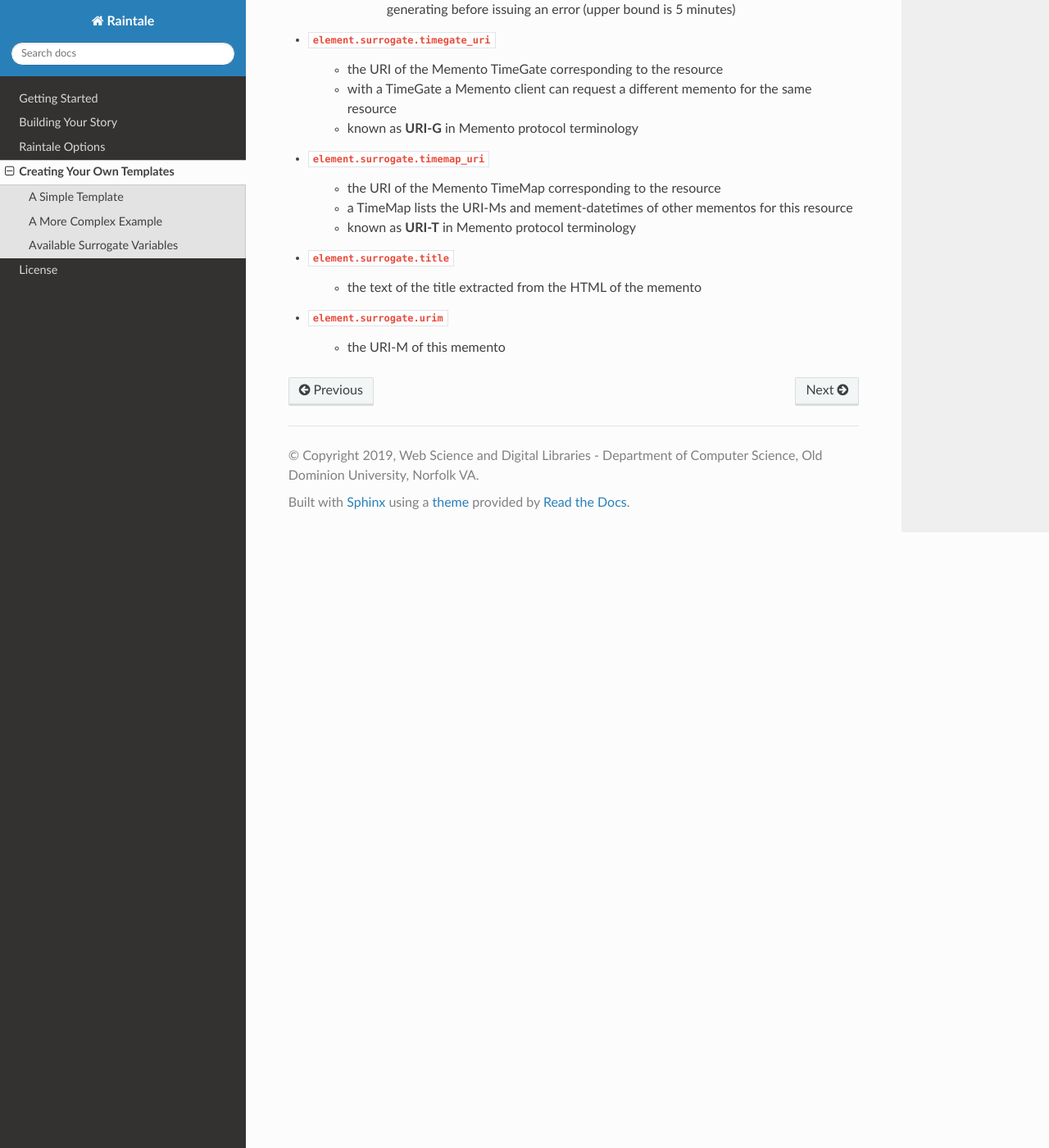
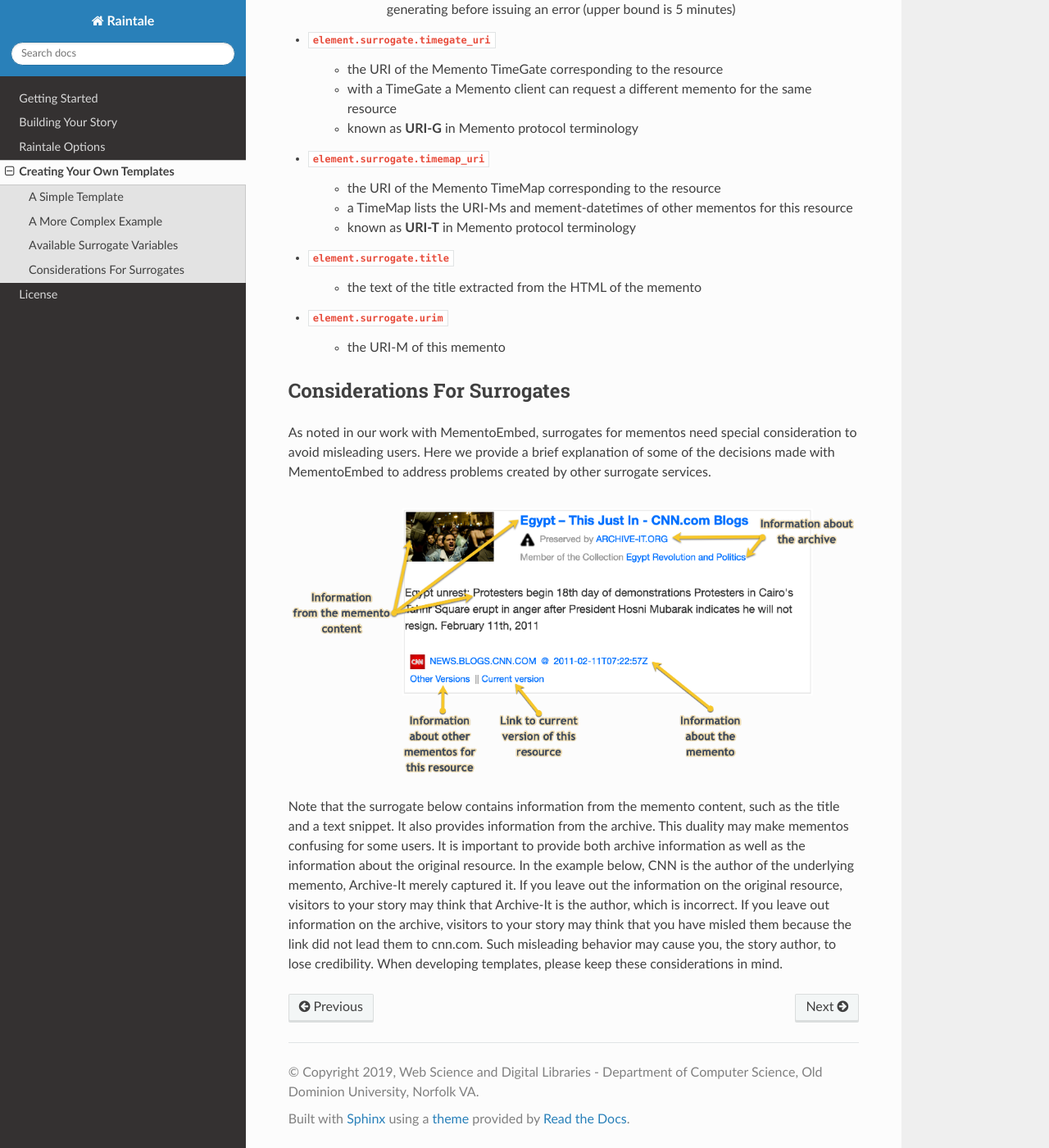
Before and after one commit to oduwsdl/raintale, a Sphinx documentation site: the page built from docs/source/templates.rst, in a window 1280 px wide and 1400 px high, scrolled down 7833 px. Shown: the whole window at 82% size. Built offline with Sphinx 7.4.7 and the Read the Docs theme 2.0.0, drawn with Linux system fonts in a browser that asks for light colours.

Commit message:
additional documentation on surrogate concerns for mementos

```diff
--- a/docs/source/templates.rst
+++ b/docs/source/templates.rst
@@ -233,3 +233,12 @@ The above example would replace the value of the variable with the 3 :superscrip
     - the text of the title extracted from the HTML of the memento
 * ``element.surrogate.urim``
     - the URI-M of this memento
+
+Considerations For Surrogates
+-----------------------------
+
+As noted in our work with MementoEmbed, surrogates for mementos need special consideration to avoid misleading users. Here we provide a brief explanation of some of the decisions made with MementoEmbed to address problems created by other surrogate services.
+
+.. image:: images/mementoembed_annotated.png
+
+Note that the surrogate below contains information from the memento content, such as the title and a text snippet. It also provides information from the archive. This duality may make mementos confusing for some users. It is important to provide both archive information as well as the information about the original resource. In the example below, CNN is the author of the underlying memento, Archive-It merely captured it. If you leave out the information on the original resource, visitors to your story may think that Archive-It is the author, which is incorrect. If you leave out information on the archive, visitors to your story may think that you have misled them because the link did not lead them to cnn.com. Such misleading behavior may cause you, the story author, to lose credibility. When developing templates, please keep these considerations in mind.
```
Also changed, not shown: docs/source/images/mementoembed_annotated.png (added), 1 other file.
